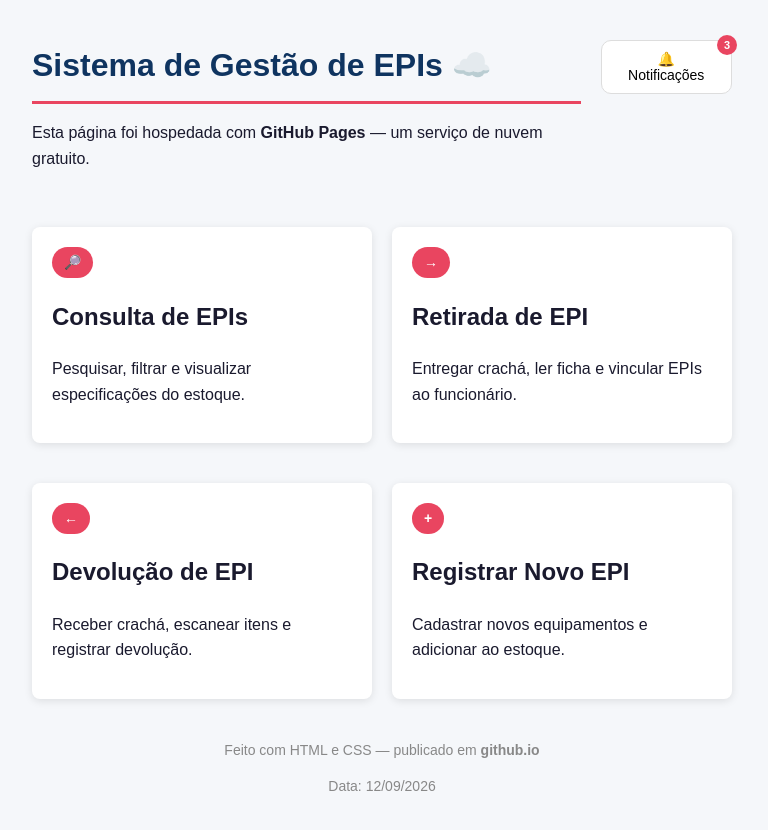
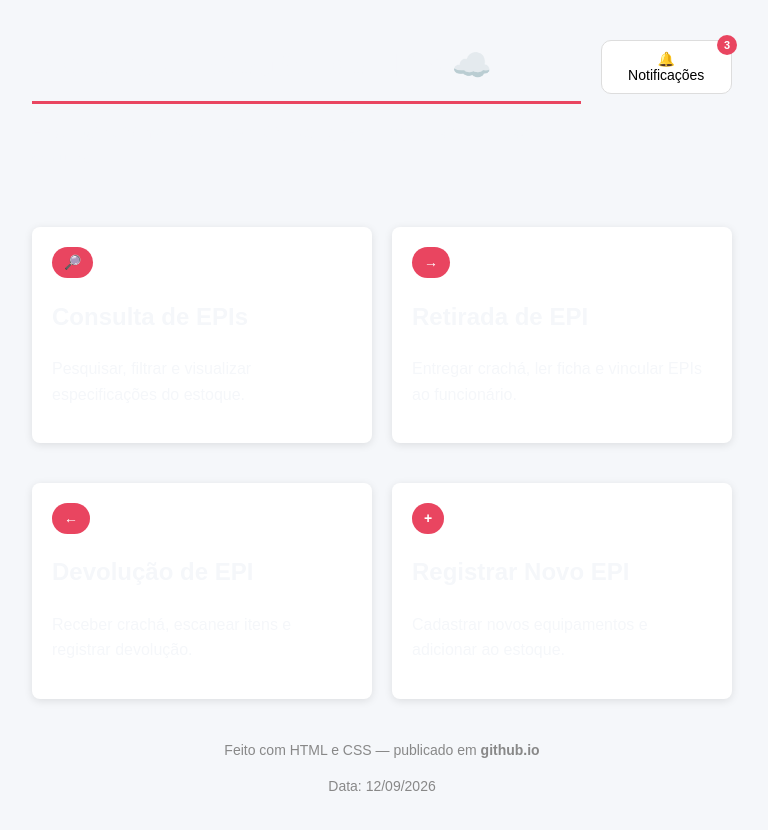
Before and after one commit to gabrielysm8/tcc.github.io, a plain HTML site: page index.html in a window 1280 px wide. Shown: the whole page, without its empty margins (258-1026 px from the left). Drawn offline with Linux system fonts and the light colour scheme.

Commit message:
Update index.html

```diff
--- a/index.html
+++ b/index.html
@@ -11,12 +11,12 @@
             margin: 0 auto;
             padding: 40px 20px;
             background-color: #f5f7fa;
-            color: #1a1a2e;
+            color: #f5f7fa;
             line-height: 1.6;
             position: relative;   /* ← NOVO: âncora para o painel */
         }
         h1 {
-            color: #0f3460;
+            color: #f5f7fa;
             border-bottom: 3px solid #e94560;
             padding-bottom: 10px;
             margin: 0;              /* ← NOVO: remove margem padrão */
@@ -190,7 +190,7 @@
 /* telas internas (escondidas) */
         .tela {
             display: none;              /* ← ESSENCIAL: todas começam escondidas */
-            background: #ffffff;
+            background: #061b9e;
             border-radius: 12px;
             padding: 24px;
             margin-top: 20px;
```
